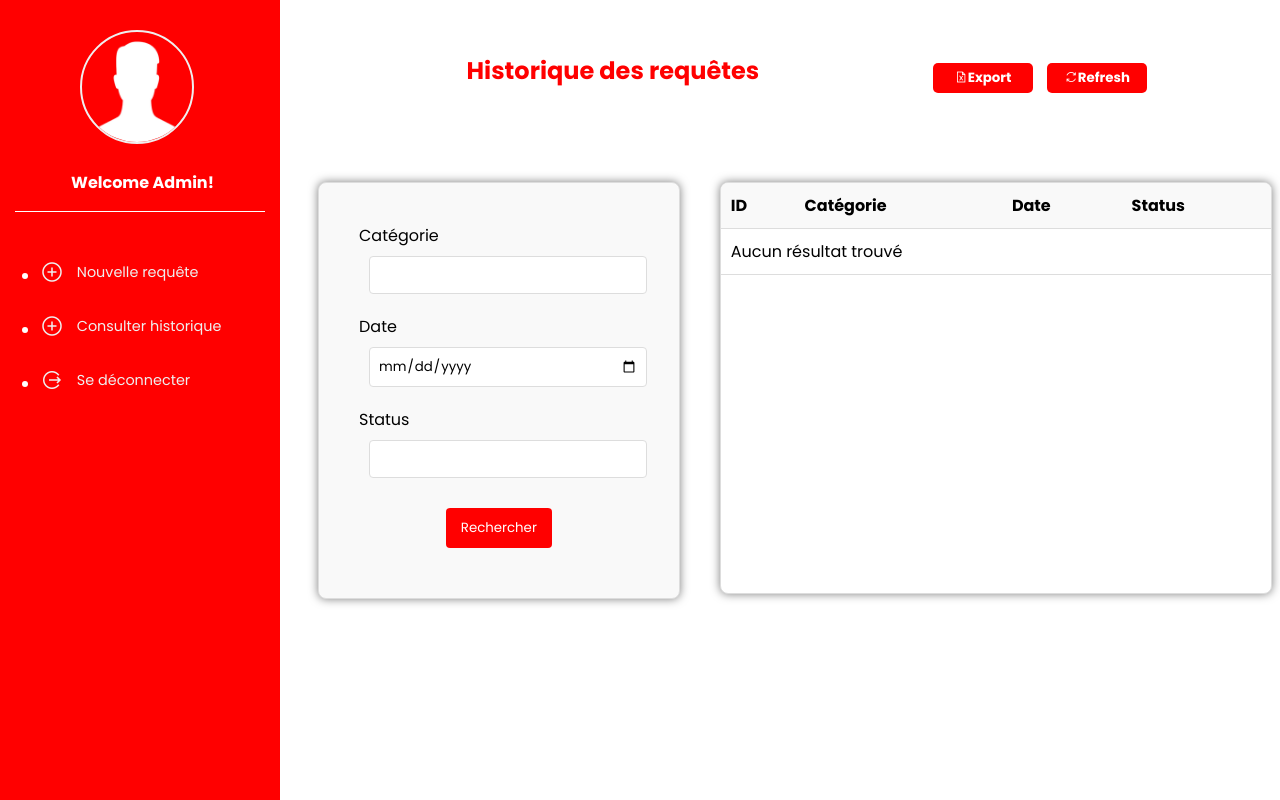
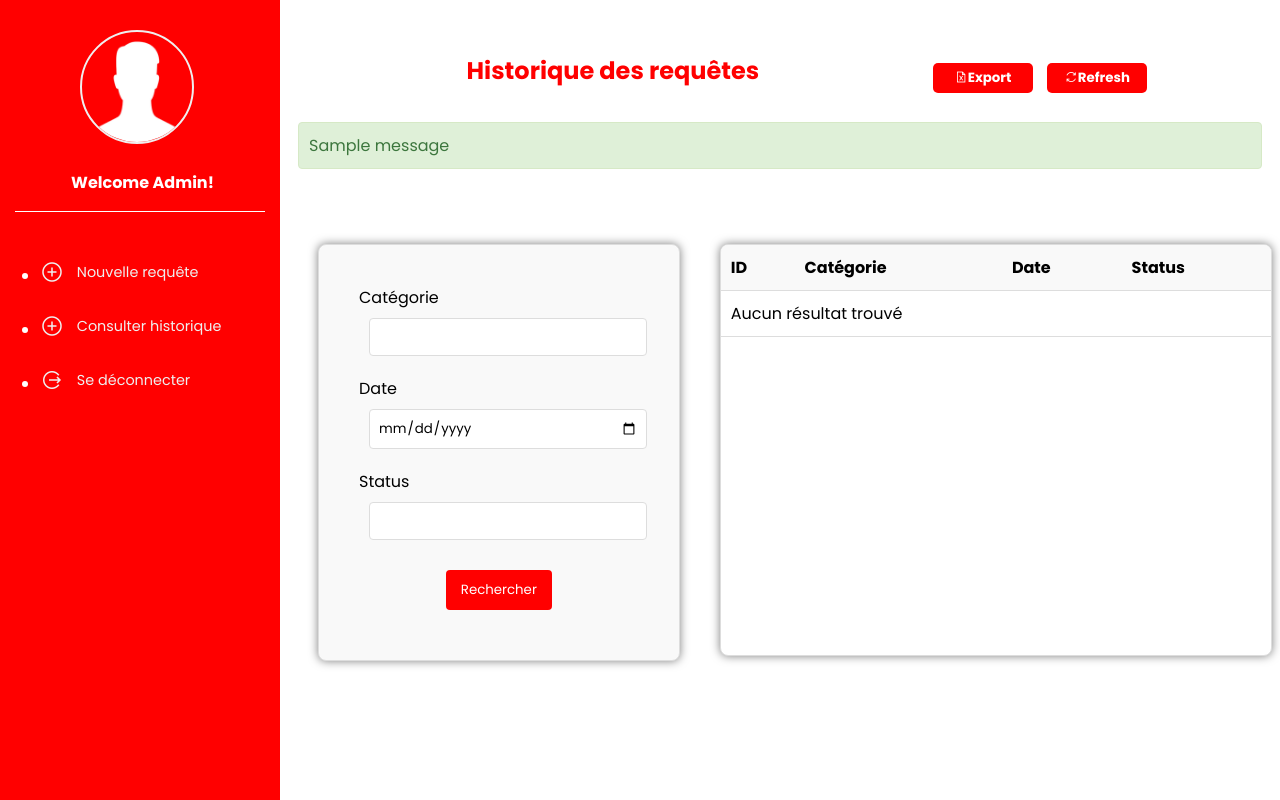
Before and after one commit to Feddane/Djezzy, a Flask app: page /historique in a window 1280 px wide; the page is wider, and only the part inside the window is pictured. Run offline with Flask 3, Linux system fonts and the light colour scheme; the visitor is signed in with stand-in values (Sample User, id 1); one stand-in notice (Sample message) is shown; some libraries are stand-ins or nearby versions.

Commit message:
modifier--2

```diff
--- a/app.py
+++ b/app.py
@@ -156,7 +156,7 @@ def update_status():
         cursor.execute('UPDATE reclamation SET status = %s WHERE id = %s', (new_status, record_id))
         mysql.connection.commit()
         cursor.close()
-        flash('Statut mis à jour avec succès', 'success')
+        flash('Status mis à jour avec succès', 'success')
 
     return redirect(url_for('historique'))
 
--- a/static/style.css
+++ b/static/style.css
@@ -598,7 +598,7 @@ span a:hover{
 .form-and-table {
     display: flex;
     align-items: flex-start;
-    margin-top: 50px;
+    margin-top: 5px;
 }
 
 .form-container {
@@ -670,3 +670,25 @@ th {
     top: 0;
     z-index: 1;
 }
+
+.flash-messages {
+    margin-top: 20px;
+    padding: 10px;
+  }
+
+.flash {
+    padding: 10px;
+    margin: 10px 0;
+    border: 1px solid transparent;
+    border-radius: 4px;
+  }
+  .flash.success {
+    color: #3c763d;
+    background-color: #dff0d8;
+    border-color: #d6e9c6;
+  }
+  .flash.error {
+    color: #a94442;
+    background-color: #f2dede;
+    border-color: #ebccd1;
+  }
--- a/templates/historique.html
+++ b/templates/historique.html
@@ -62,6 +62,15 @@
             <img src="{{ url_for('static', filename='image/logo_Djezzy.png') }}" alt="Djezzy Logo">
         </div>
     </div>
+    <div class="flash-messages">
+        {% with messages = get_flashed_messages(with_categories=true) %}
+          {% if messages %}
+            {% for category, message in messages %}
+              <div class="flash {{ category }}">{{ message }}</div>
+            {% endfor %}
+          {% endif %}
+        {% endwith %}
+      </div>
     <div class="form-and-table">
       <div class="form-container">
         <form action="{{ url_for('historique') }}" method="get">
```
